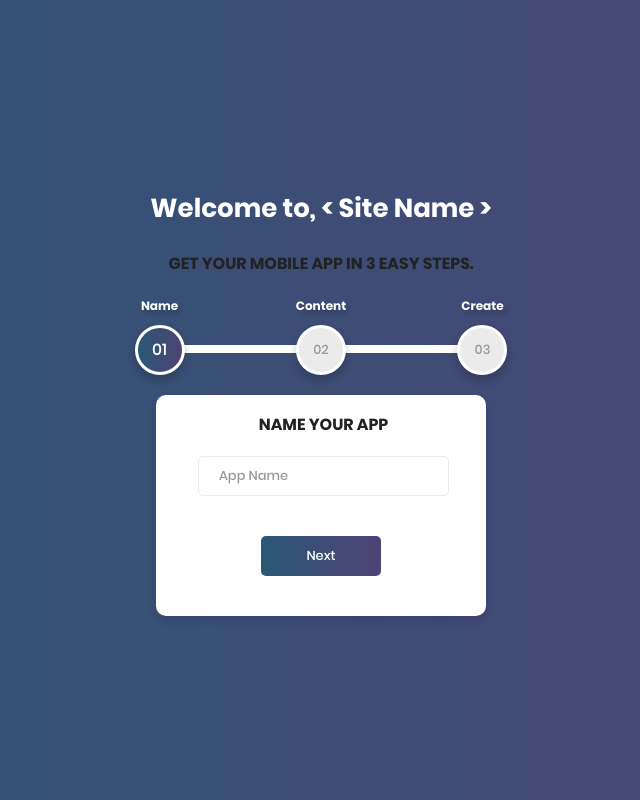
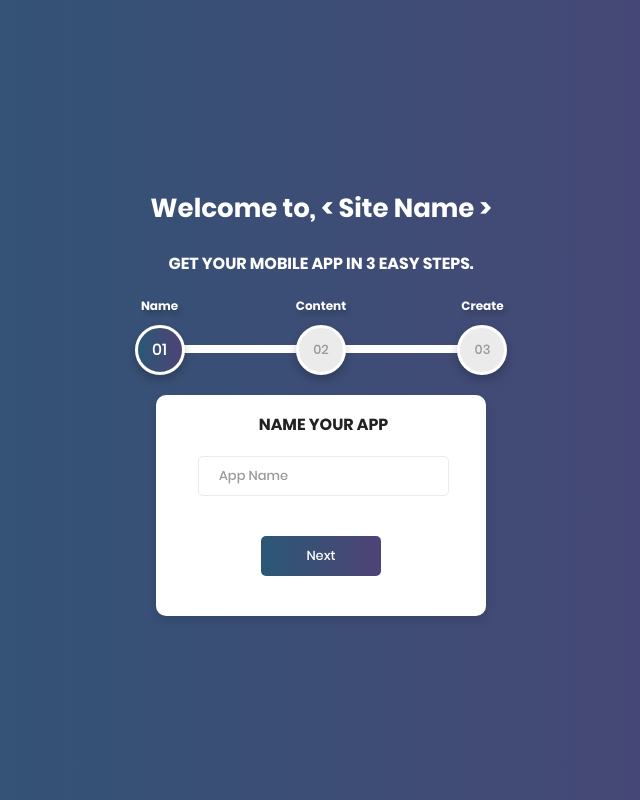
Before and after one commit to Abhijeet-Vadera/Swiftic, a plain HTML site: page index.html in a window 1280 px wide. Shown: the whole page, without its empty margins (319-959 px from the left). Drawn offline with Linux system fonts and the light colour scheme.

Commit message:
CHange in index file

```diff
--- a/index.html
+++ b/index.html
@@ -18,7 +18,7 @@
 
         <div class="container">
             <h1>Welcome to, &lt; Site Name &gt; </h1>
-            <h2>Get your mobile app in 3 easy steps.</h2>
+            <h2 style="color: white;">Get your mobile app in 3 easy steps.</h2>
             <form method="POST" id="signup-form" class="signup-form" enctype="multipart/form-data">
                 <h3>
                     Name
```
